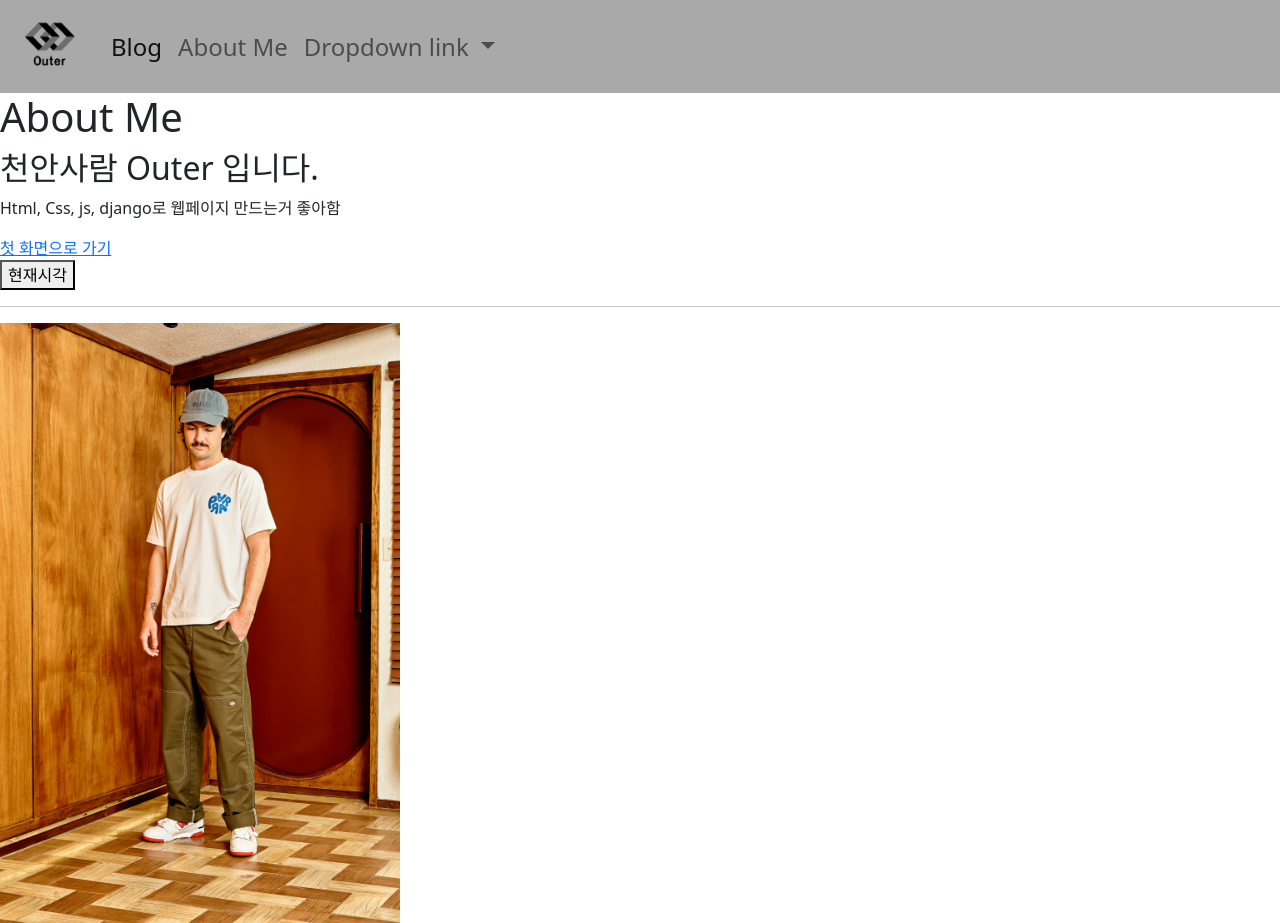
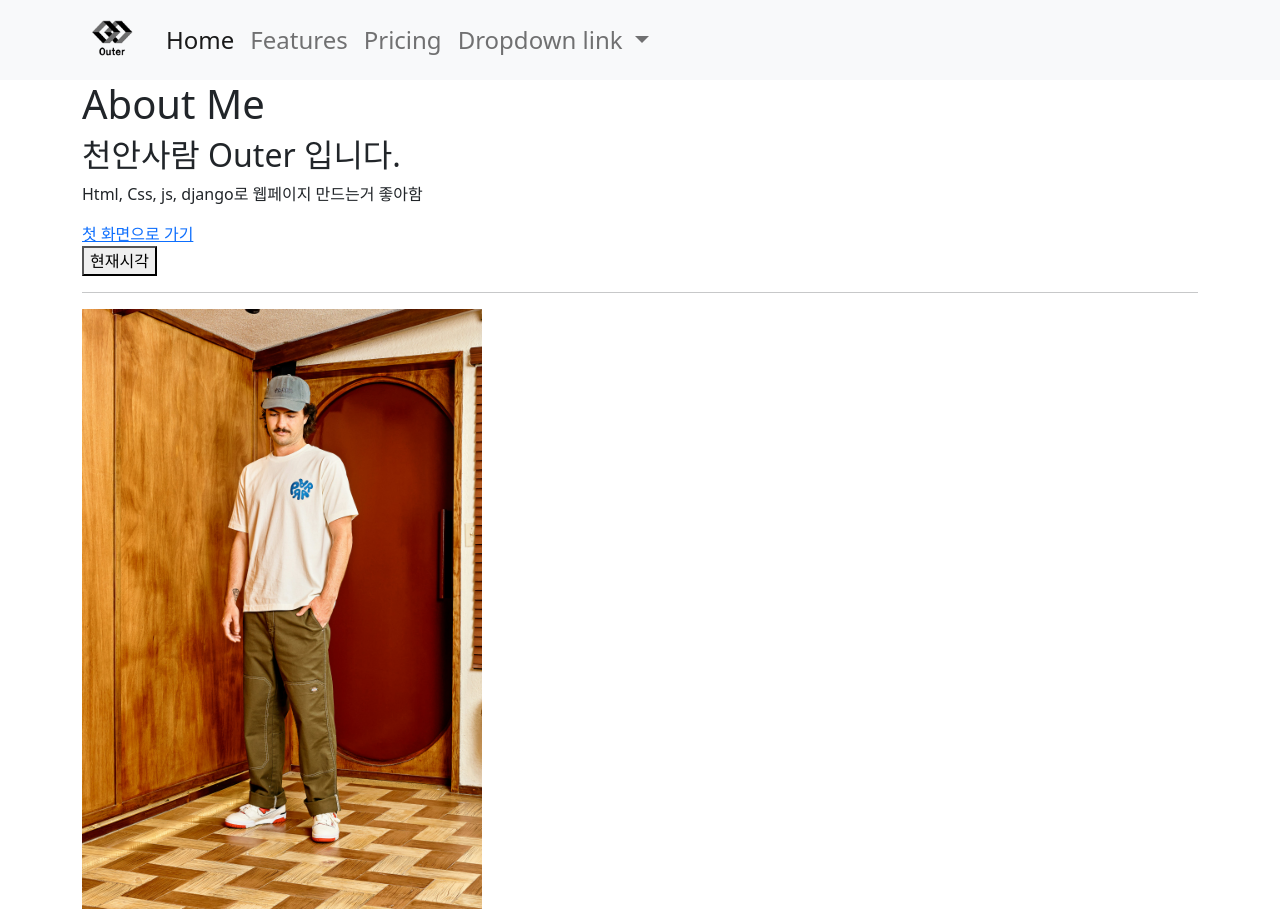
Before and after one commit to hakjin34/outer_test_1, a plain HTML site: page about_me.html in a window 1280 px wide. Drawn offline with nearby package versions, Linux system fonts and the light colour scheme.

Commit message:
container 적용

```diff
--- a/about_me.html
+++ b/about_me.html
@@ -8,19 +8,22 @@
         <script type="text/javascript" src="./what_time_isit.js"></script>
     </head>
     <body>
-        <nav class="navbar navbar-expand-lg bg-body-tertiary">
-            <div class="container-fluid">
-              <a class="navbar-brand" href="./index.html"><img src="./images/outer.png" width="75px"></a>
+        <nav class="navbar navbar-expand-lg bg-light">
+            <div class="container">
+              <a class="navbar-brand" href="#"><img src="./images/outer.png" width="60px"></a>
               <button class="navbar-toggler" type="button" data-bs-toggle="collapse" data-bs-target="#navbarNavDropdown" aria-controls="navbarNavDropdown" aria-expanded="false" aria-label="Toggle navigation">
                 <span class="navbar-toggler-icon"></span>
               </button>
               <div class="collapse navbar-collapse" id="navbarNavDropdown">
                 <ul class="navbar-nav">
                   <li class="nav-item">
-                    <a class="nav-link active" href="./blog_list.html">Blog</a>
+                    <a class="nav-link active" aria-current="page" href="#">Home</a>
                   </li>
                   <li class="nav-item">
-                    <a class="nav-link" href="./about_me.html">About Me</a>
+                    <a class="nav-link" href="#">Features</a>
+                  </li>
+                  <li class="nav-item">
+                    <a class="nav-link" href="#">Pricing</a>
                   </li>
                   <li class="nav-item dropdown">
                     <a class="nav-link dropdown-toggle" href="#" role="button" data-bs-toggle="dropdown" aria-expanded="false">
@@ -37,6 +40,7 @@
             </div>
           </nav>
 
+        <div class="container">
             <h1>About Me</h1>
             <h2>천안사람 Outer 입니다.</h2>
 
@@ -47,7 +51,7 @@
             <hr/>
 
             <img src="./images/human.jpg" width="400px">
-
+        </div>
         <script src="https://cdn.jsdelivr.net/npm/@popperjs/core@2.11.6/dist/umd/popper.min.js" integrity="sha384-oBqDVmMz9ATKxIep9tiCxS/Z9fNfEXiDAYTujMAeBAsjFuCZSmKbSSUnQlmh/jp3" crossorigin="anonymous"></script>
         <script src="https://cdn.jsdelivr.net/npm/bootstrap@5.2.3/dist/js/bootstrap.min.js" integrity="sha384-cuYeSxntonz0PPNlHhBs68uyIAVpIIOZZ5JqeqvYYIcEL727kskC66kF92t6Xl2V" crossorigin="anonymous"></script>
     </body>
```
Lines whose indentation alone changed are shown as unchanged.
